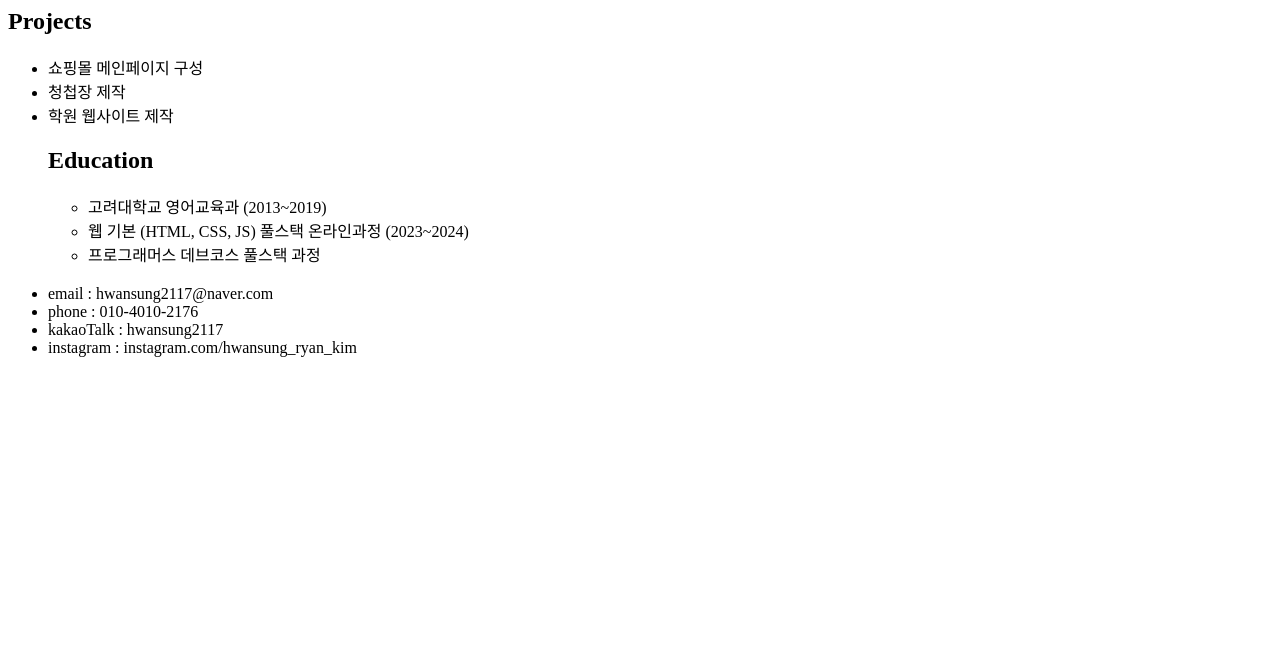
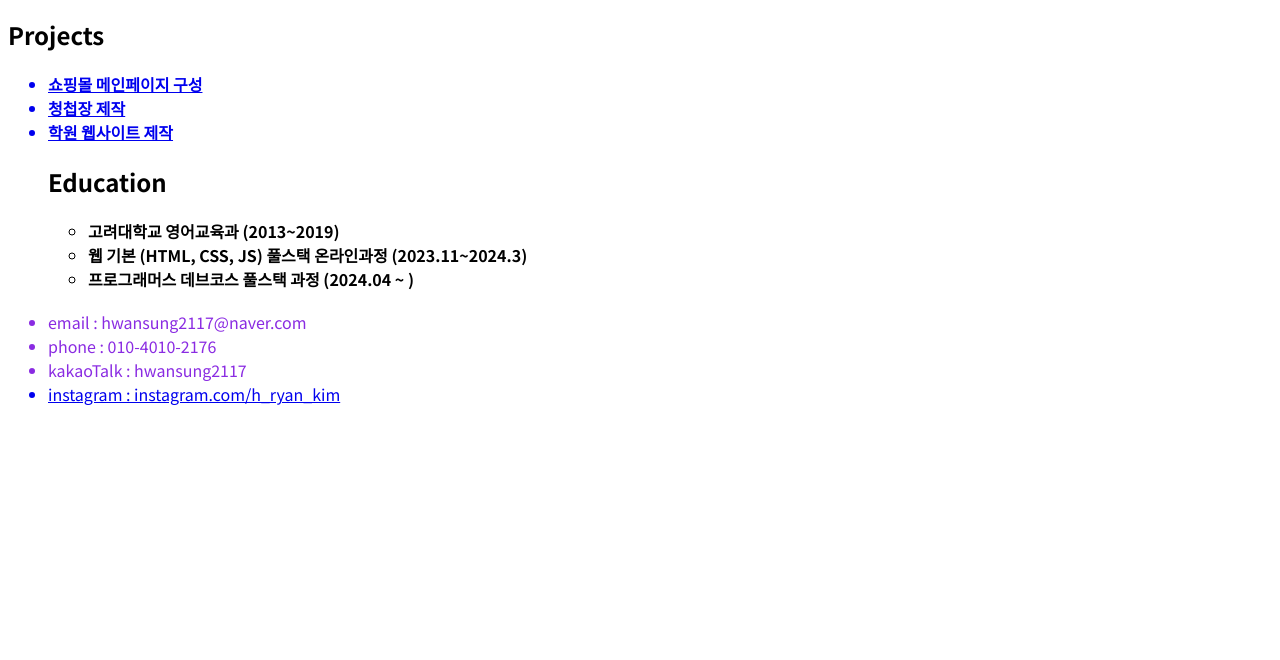
Before and after one commit to hwansung-ryan-kim/portfolioProject, a plain HTML site: page index.html in a window 1280 px wide. Shown: the part 140-800 px from the top of the page. Drawn offline with Linux system fonts and the light colour scheme.

Commit message:
changed font and made a link to other pages

```diff
--- a/index.html
+++ b/index.html
@@ -4,7 +4,12 @@
     <meta charset="UTF-8">
     <meta name="viewport" content="width=device-width, initial-scale=1.0">
     <title>사용자의 관점에서 생각하는 개발자, 김환성입니다.</title>
+    <link rel="preconnect" href="https://fonts.googleapis.com">
+    <link rel="preconnect" href="https://fonts.gstatic.com" crossorigin>
+    <link href="https://fonts.googleapis.com/css2?family=Noto+Sans+KR:wght@100..900&display=swap" rel="stylesheet">
+
     <link rel="stylesheet" href="style.css" />
+
 </head>
 <body>
     <h1>Introduction</h1>
@@ -13,25 +18,25 @@
             생각하는 개발자가 되겠습니다.
         </div>
     <h2>Projects</h2>
-        <ul>
-            <li> 쇼핑몰 메인페이지 구성 </li>
-            <li> 청첩장 제작  </li>
-            <li> 학원 웹사이트 제작</li>
+        <ul id="projects">
+            <a href="./쇼핑몰.html"><li> 쇼핑몰 메인페이지 구성 </li></a>
+            <a href="./청첩장.html"><li> 청첩장 제작  </li></a>
+            <a href="./학원 웹사이트 제작.html"><li> 학원 웹사이트 제작</li></a>
 
     <h2>Education</h2>
         <ul>
             <li> 고려대학교 영어교육과 (2013~2019) </li>
-            <li> 웹 기본 (HTML, CSS, JS) 풀스택 온라인과정 (2023~2024) </li>
-            <li> 프로그래머스 데브코스 풀스택 과정</li>
+            <li> 웹 기본 (HTML, CSS, JS) 풀스택 온라인과정 (2023.11~2024.3) </li>
+            <li> 프로그래머스 데브코스 풀스택 과정 (2024.04 ~ )</li>
         </ul>
         </ul>
     <h2></h2>
     <footer>
-        <ul>
+        <ul id="footer">
         <li>email : hwansung2117@naver.com</li>
         <li>phone : 010-4010-2176</li>
         <li>kakaoTalk : hwansung2117</li>
-        <li>instagram : instagram.com/hwansung_ryan_kim</li>
+        <a href="http://www.instagram.com/h_ryan_kim"><li>instagram : instagram.com/h_ryan_kim</li></a>
      </ul>
     </footer>
 </body>
--- a/style.css
+++ b/style.css
@@ -1,3 +1,18 @@
 h1 {
     background-color: antiquewhite;
 }
+
+#footer {
+    color: blueviolet;
+}
+
+#projects {
+    font-weight: bold;;
+}
+
+* {
+    font-family: "Noto Sans KR", sans-serif;
+    font-optical-sizing: auto;
+    font-weight: <weight>;
+    font-style: normal;
+}
```
Also changed, not shown: 쇼핑몰.html (added, +11 -0 lines), 청첩장.html (added, +11 -0 lines), 학원 웹사이트 제작.html (added, +11 -0 lines).
